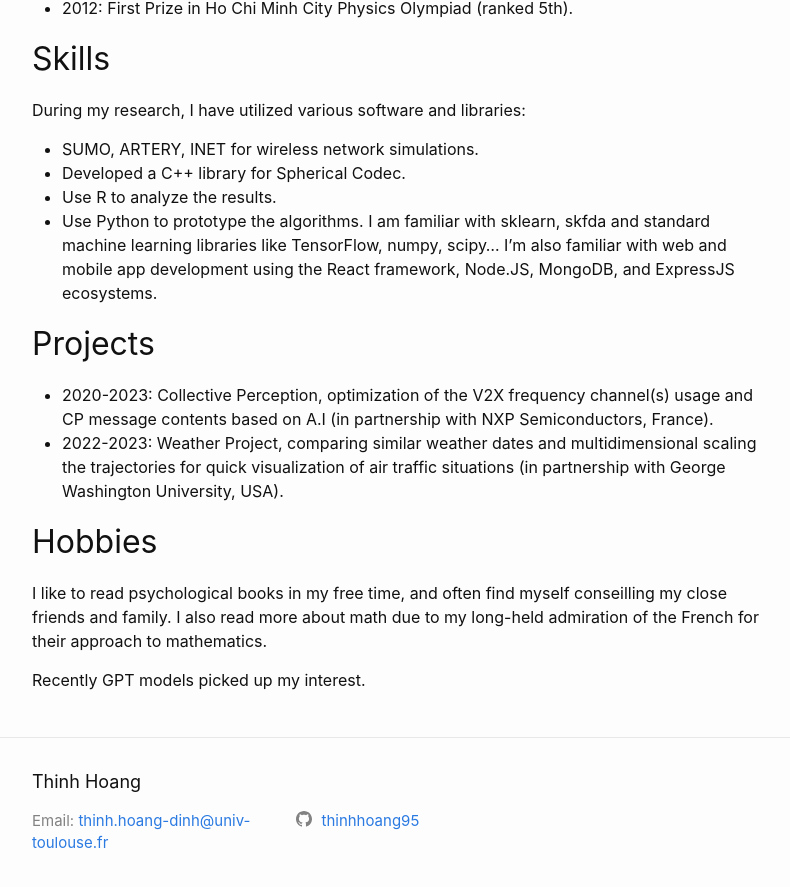
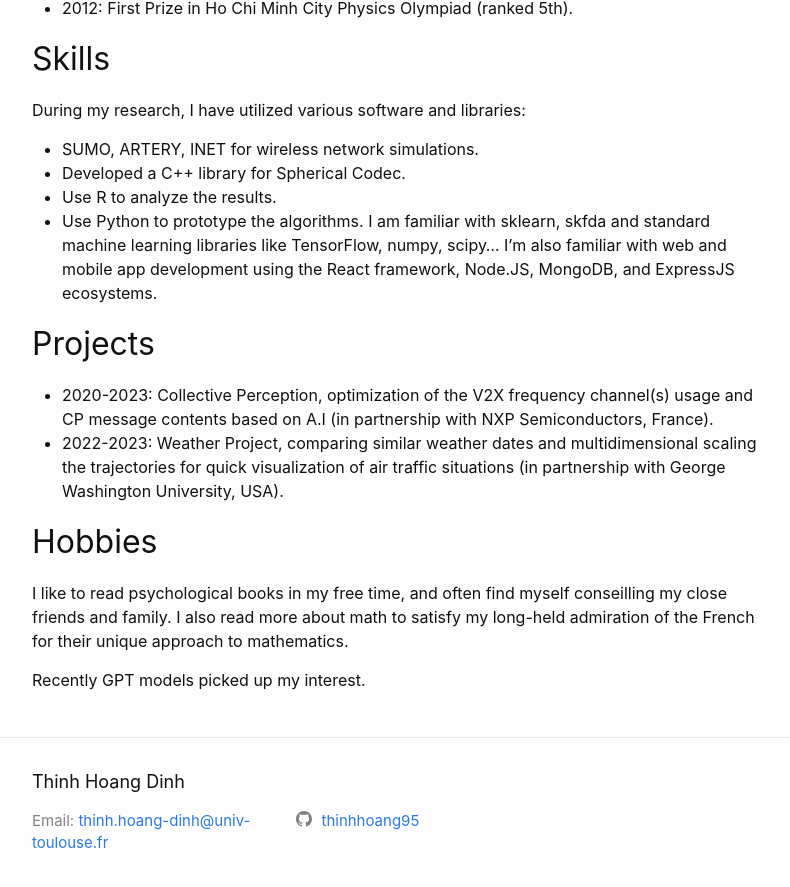
Before and after one commit to thinhhhoang95/thinhhhoang95.github.io, a Jekyll site: the page built from about.md, in a window 1280 px wide and 900 px high, scrolled down 666 px. Shown: the top 887 px of the window, without its empty margins (238-1028 px from the left). Built offline with Jekyll 4.4.1, drawn with Linux system fonts in a browser that asks for light colours; some of the changed text lies outside the part shown.

```diff
--- a/_config.yml
+++ b/_config.yml
@@ -18,7 +18,7 @@
 # You can create any custom variable you would like, and they will be accessible
 # in the templates via {{ site.myvariable }}.
 
-title: Thinh Hoang
+title: Thinh Hoang Dinh
 email:
 description: >- # this means to ignore newlines until "baseurl:"
   Personal Site
--- a/about.md
+++ b/about.md
@@ -40,6 +40,6 @@ I'm also familiar with web and mobile app development using the React framework,
 
 # Hobbies
 
-I like to read psychological books in my free time, and often find myself conseilling my close friends and family. I also read more about math due to my long-held admiration of the French for their approach to mathematics.
+I like to read psychological books in my free time, and often find myself conseilling my close friends and family. I also read more about math to satisfy my long-held admiration of the French for their unique approach to mathematics.
 
 Recently GPT models picked up my interest.
--- /dev/null
+++ b/googlea985f775535d6408.html
@@ -0,0 +1 @@
+google-site-verification: googlea985f775535d6408.html
```
Also changed, not shown: 1 other file.
